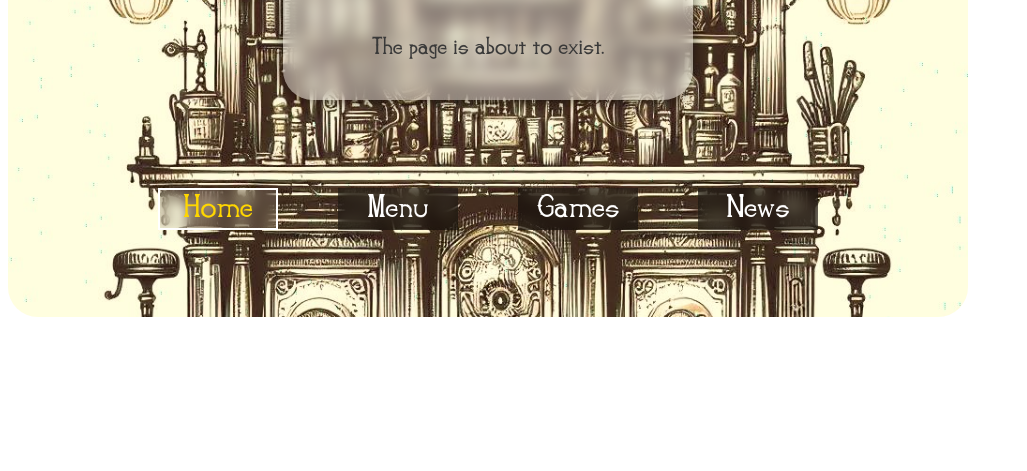
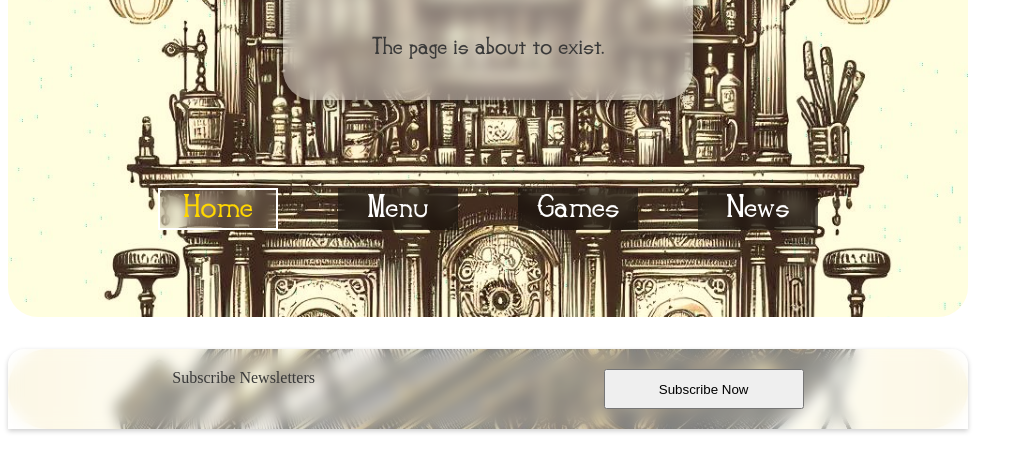
Before and after one commit to kugkrisz88/project1v2, a plain HTML site: page index.html in a window 1280 px wide. Shown: the part 171-642 px from the top of the page, without its empty margins (0-1027 px from the left). Drawn offline with Linux system fonts and the light colour scheme.

Commit message:
Commit 9 : Footer section image, button ,spacing Add.

```diff
--- a/css/style.css
+++ b/css/style.css
@@ -91,3 +91,33 @@
         flex-direction: column;
     }
 }
+/* Footer Styling */
+  .footer_container {
+    width: 60rem;
+    margin-top: 2rem;
+  }
+  .footer_background {
+    background-image: url(../image/footer_background.jpg);
+    background-size: cover;
+    background-position: center;
+    border-radius: 50px;
+  }
+  .footer_top_container {
+    display: flex;
+    flex-direction: row;
+    justify-content: space-around;
+    text-align: center;
+
+    background: rgba(255, 255, 255, 0.404);
+    backdrop-filter: blur(7px);
+    color: rgb(57, 57, 57);
+
+    border-radius: 16px 16px 0 0 ;
+    padding: 20px;
+    box-shadow: 0 2px 5px rgba(0, 0, 0, .2);
+    margin-bottom: 20px;
+  }
+  .footer_button {
+    height: 40px;
+    width: 200px;
+  }
--- a/index.html
+++ b/index.html
@@ -22,7 +22,12 @@
     <main>
 
     </main>
-    <footer>
-
+    <footer class="footer_container">
+        <div class="footer_background">
+            <div class="footer_top_container">
+                <div class="footer_subscribe_text">Subscribe Newsletters</div>
+                <button class="footer_button">Subscribe Now</button>
+            </div>
+        </div>
     </footer>
 </body>
```
Also changed, not shown: Commit.txt.
